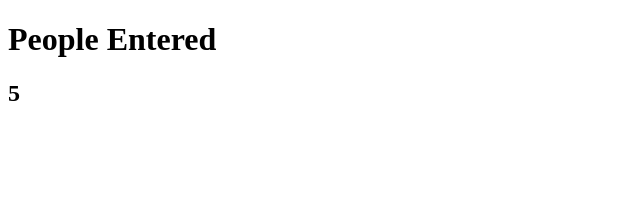
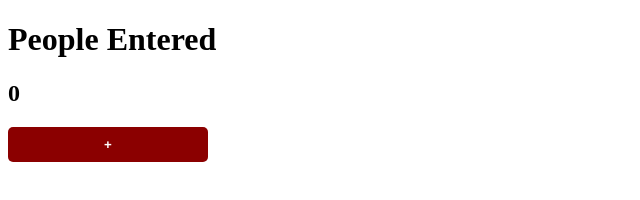
Before and after one commit to Tchinonso/Counter-app-with-JS, a plain HTML site: page index.html in a window 1280 px wide. Shown: the whole page, without its empty margins (0-640 px from the left). Drawn offline with Linux system fonts and the light colour scheme.

Commit message:
counter app still in process

```diff
--- /dev/null
+++ b/index.css
@@ -0,0 +1,17 @@
+button {
+	border: none;
+	padding-top: 10px;
+	padding-bottom: 10px;
+	color: white;
+	font-weight: bold;
+	width: 200px;
+	margin-bottom: 5px;
+	border-radius: 5px;
+}
+
+#increment-btn{
+	background-color: darkred;
+}
+#save-btn{
+	background-color: darkgreen;
+}
--- a/index.html
+++ b/index.html
@@ -4,11 +4,13 @@
 	<meta charset="UTF-8">
 	<meta http-equiv="X-UA-Compatible" content="IE=edge">
 	<meta name="viewport" content="width=device-width, initial-scale=1.0">
+	<link rel="stylesheet" href="index.css">
 	<title>Document</title>
 </head>
 <body>
 	<h1>People Entered</h1>
 	<h2 id="count-el">0</h2>
+	<button id="increment-btn" onclick="increment()">+</button>
 	<script src="index.js"></script>
 </body>
 </html>
--- a/index.js
+++ b/index.js
@@ -1 +1,42 @@
-document.getElementById('count-el').innerText = 5
+//document.getElementById('count-el').innerText = 5
+
+//let count = 0
+//console.log(count)
+
+//  let myAge = 27
+//  console.log(myAge)
+
+// let myAge = 27
+// let humanDogRatio = 7
+// let myDogAge = myAge * humanDogRatio
+// console.log(myDogAge)
+
+// let bonusPoint = 50
+// console.log(bonusPoint)
+
+// bonusPoint = bonusPoint + 50
+// console.log(bonusPoint)
+
+// bonusPoint = bonusPoint - 75
+// console.log(bonusPoint)
+
+// bonusPoint = bonusPoint + 45
+// console.log(bonusPoint)
+
+// const increment = () => {
+// 	console.log('button was clicked');
+// }
+
+// let hood = () => {
+// 	console.log(42)
+// }
+// hood()
+
+let lap1 = 31
+let lap2 = 33
+let lap3 = 36
+
+function myLap() {
+	console.log(lap1 + lap2 + lap3 )
+}
+myLap()
```
